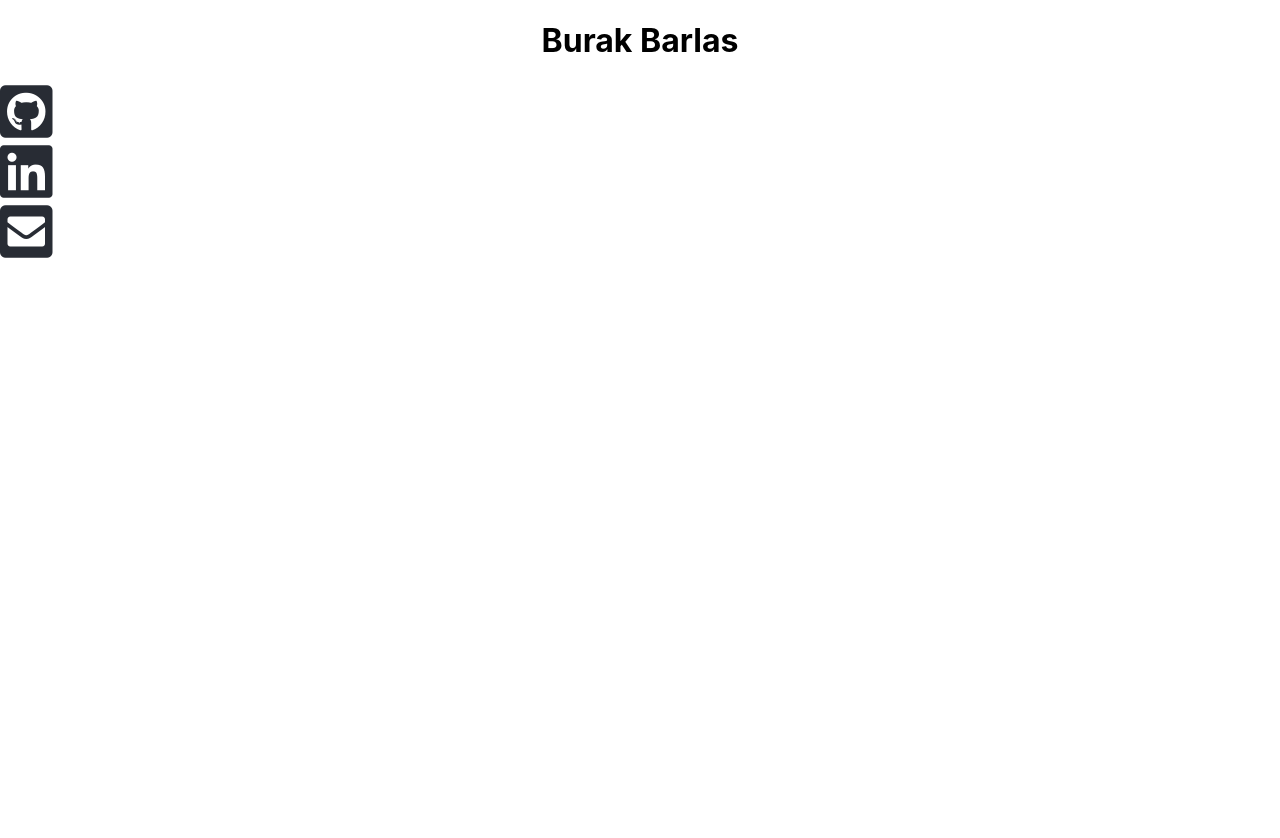
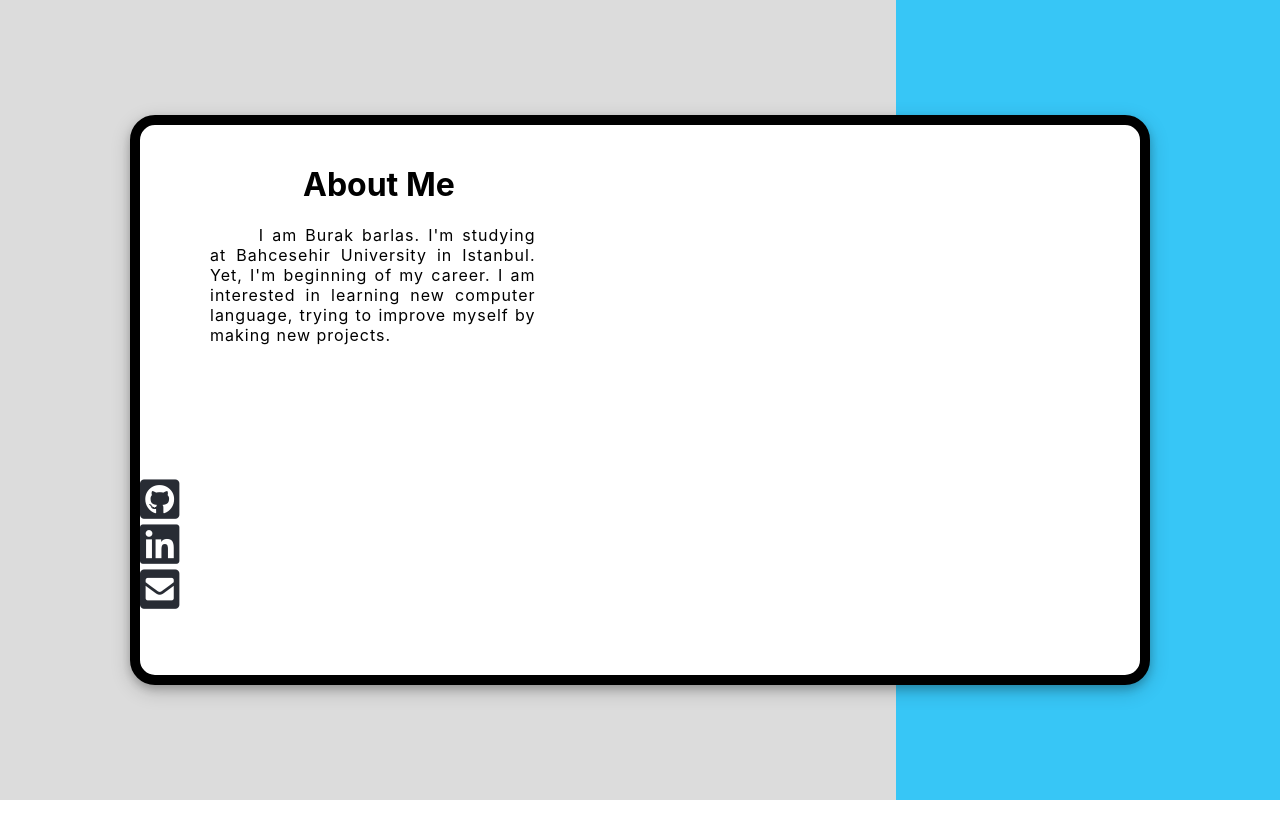
Before and after one commit to BurakBarlas/website-try, a React (Create React App) app: page / in a window 1280 px wide. Shown: the top 838 px of the page. After the commit the page ends 800 px from the top, so only its background shows below. Built offline with nearby package versions, Linux system fonts and the light colour scheme.

Commit message:
about me added

```diff
--- a/src/App.css
+++ b/src/App.css
@@ -1,23 +1,69 @@
 .App {
-  text-align: center;
+  /* text-align: center; */
+  background-color: #DCDCDC;
+  height: 100vh;
+  display: flex;
+  align-items: center;
+  justify-content: center;
+
+  /* background-color: deepskyblue; */
+}
+
+.main-container {
+  background-color: white;
+  /* color: skyblue; */
+  border:10px solid black;
+  height: 550px;
+  width: 1000px;
+  border-radius: 25px;
+  margin: auto;
+  z-index: 1;
+  box-shadow: 0 4px 8px 0 rgba(0, 0, 0, 0.2), 0 6px 20px 0 rgba(0, 0, 0, 0.19);
+}
+
+.backGroundLayer {
+  background-color: deepskyblue;
+  border-right: 10px;
+  width: 30%;
+  right: 0%;
+  position: absolute;
+  height: 100%;
+  opacity: 0.75;
+}
+.App-header {
+  margin-left: 7%;
+  margin-top: 4%;
 }
 
 .ClickIcons {
+  color :#282c34;
+  margin-block-start: 0;
+  font-size: 45px;
+  display: flex;
+  flex-direction: column;
   position: fixed;
-  }
-.App-header {
-  background-color: white;
-  min-height: 100vh;
-  /* justify-content: center; */
-  font-size: calc(10px + 2vmin);
-  color: black;
+  margin-top: 9%;
+
 }
-.App-header p {
-  margin-block-start: 0;
+
+.ClickIcons a {
+    color :#282c34;
+    line-height: 1rem;
 }
-.App-header a {
-  font-size: 60px;
-  color :#282c34;
-  display: flex;
-  /* float: left; */
+
+.Container {
+  height: 10px;
+  width: 10px;
+  border-style: solid;
 }
+
+p {
+  text-indent: 15%;
+  text-align: justify;
+  letter-spacing: 1px;
+  margin-right: 65%;
+}
+
+h1 {
+  margin-left: 10%;
+}
--- a/src/App.js
+++ b/src/App.js
@@ -1,18 +1,27 @@
 import React from 'react';
 
 import './App.css';
+import Components from './components/components';
+
 
 function App() {
-  const title = "Burak Barlas";
+  // const title = "Burak Barlas";
 
   return (
 
     <div className="App">
+      {/* <div>
+        <h1>{title}</h1>
+      </div> */}
 
-    <h1>{title}</h1>
 
-      <header className="App-header">
-          <div className="ClickIcons" >
+      <div className="main-container">
+        <header className="App-header">
+          <h1>About Me</h1>
+          <p>I am Burak barlas. I'm studying at Bahcesehir University in Istanbul. Yet, I'm beginning of my career.
+            I am interested in learning new computer language, trying to improve myself by making new projects.</p>
+        </header>
+        <div className="ClickIcons" >
             <a
               className="Github"
               href="https://github.com/BurakBarlas"
@@ -48,12 +57,12 @@ function App() {
             >
             <i class="fas fa-file"></i>
             </a> */}
+          </div>
+      </div>
 
-          </div>
+      <div className="backGroundLayer">
 
-
-
-      </header>
+      </div>
 
     </div>
   );
--- /dev/null
+++ b/src/components/components.js
@@ -0,0 +1,14 @@
+import React from 'react';
+
+function components () {
+
+
+  return (
+
+    <div className="Container">
+
+    </div>
+  );
+}
+
+export default components;
```
